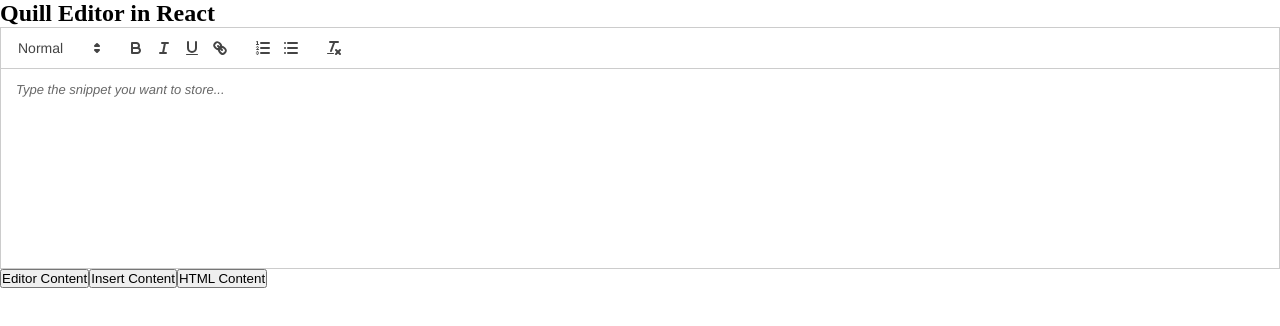
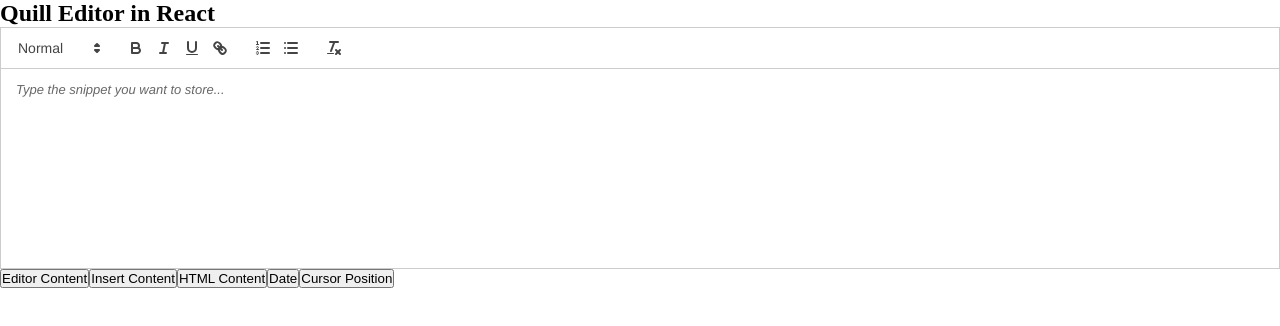
Before and after one commit to Cipher-30/Shorthand, a React (Vite) app: page / in a window 1280 px wide. Shown: the top 326 px of the page. Built offline with nearby package versions, Linux system fonts and the light colour scheme.

Commit message:
add date and cursor position

```diff
--- a/src/App.jsx
+++ b/src/App.jsx
@@ -59,13 +59,32 @@
 
    }
 
-
+ // getting text in HTML FORMATE
   function getHTMLcontent ()
   {
     const html = quillRef.current.getSemanticHTML();
     console.log(html);
+  }
+
+ // insert Date
+  function insertDate () {
+    //getting current date
+    const date = new Date().toLocaleDateString("en-GB");
+     const position  = getCursorPosition()
+    quillRef.current.insertText(position.index,date);
 
   }
+
+  // gives the cursor postion
+  function getCursorPosition() {
+    const position = quillRef.current.getSelection();
+    console.log(position);
+    // console.log(position.index);
+    return position;
+  }
+
+
+
 
 
   useEffect(() => {
@@ -95,6 +114,8 @@
       <button onClick={getEditorContent}> Editor Content </button>
       <button onClick={insertContent}> Insert Content </button>
       <button onClick={getHTMLcontent}> HTML Content </button>
+    <button onClick={insertDate}> Date</button>
+    <button onClick={getCursorPosition}> Cursor Position</button>
     </>
   );
 }
```
